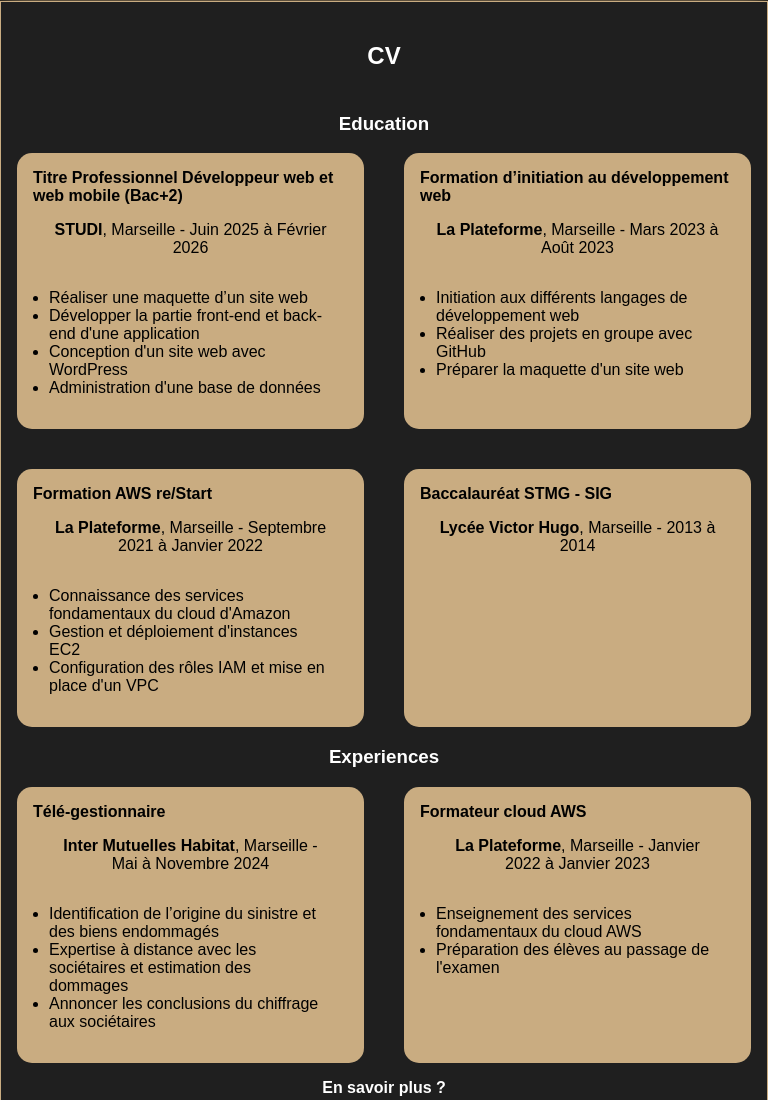
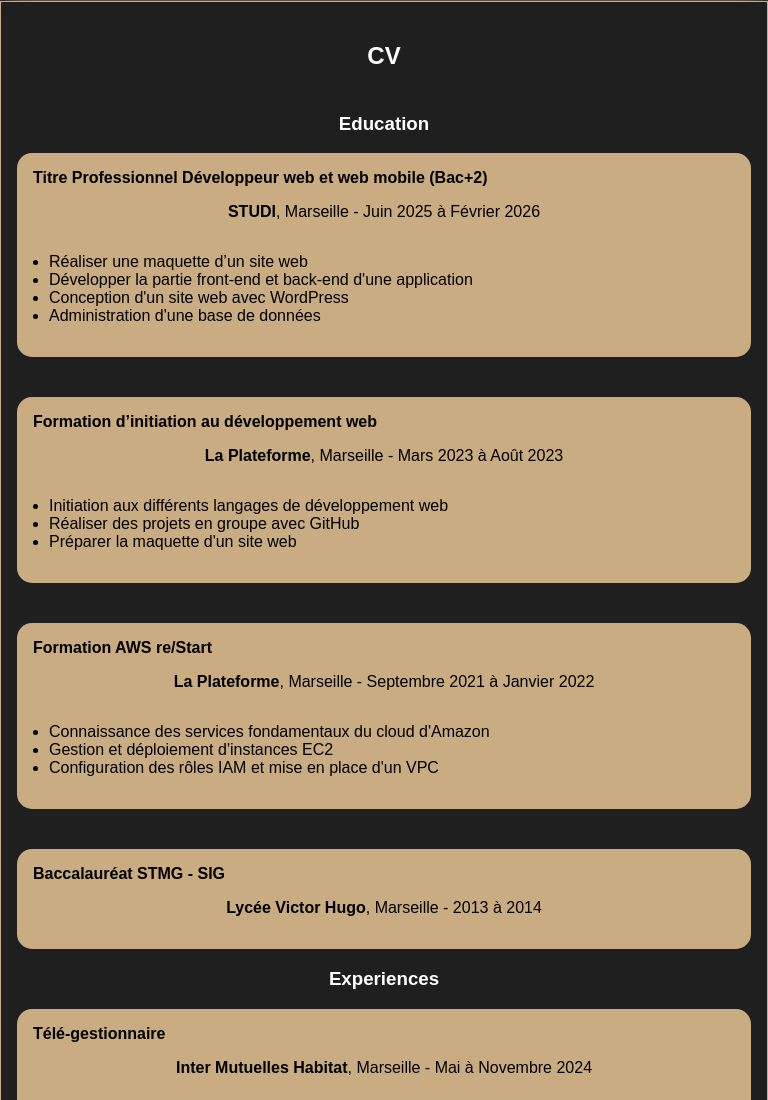
Before and after one commit to smaachaoui/portfolio, a plain HTML site: page index.html in a window 768 px wide. Shown: the part 929-2029 px from the top of the page. Drawn offline with Linux system fonts and the light colour scheme; a web font is replaced by a local one.

Commit message:
Modification de la disposition de la grille dans l'article CV du portfolio

```diff
--- a/css/style.css
+++ b/css/style.css
@@ -421,8 +421,12 @@ ul li {
     width: 100%;
   }
 
+  .cv_container{
+    grid-template-columns: 1fr;
+  }
 
-  .cv_container, .projects_container, .skills_container{
+
+  .projects_container, .skills_container{
     grid-template-columns: 1fr 1fr;
   }
 
```
